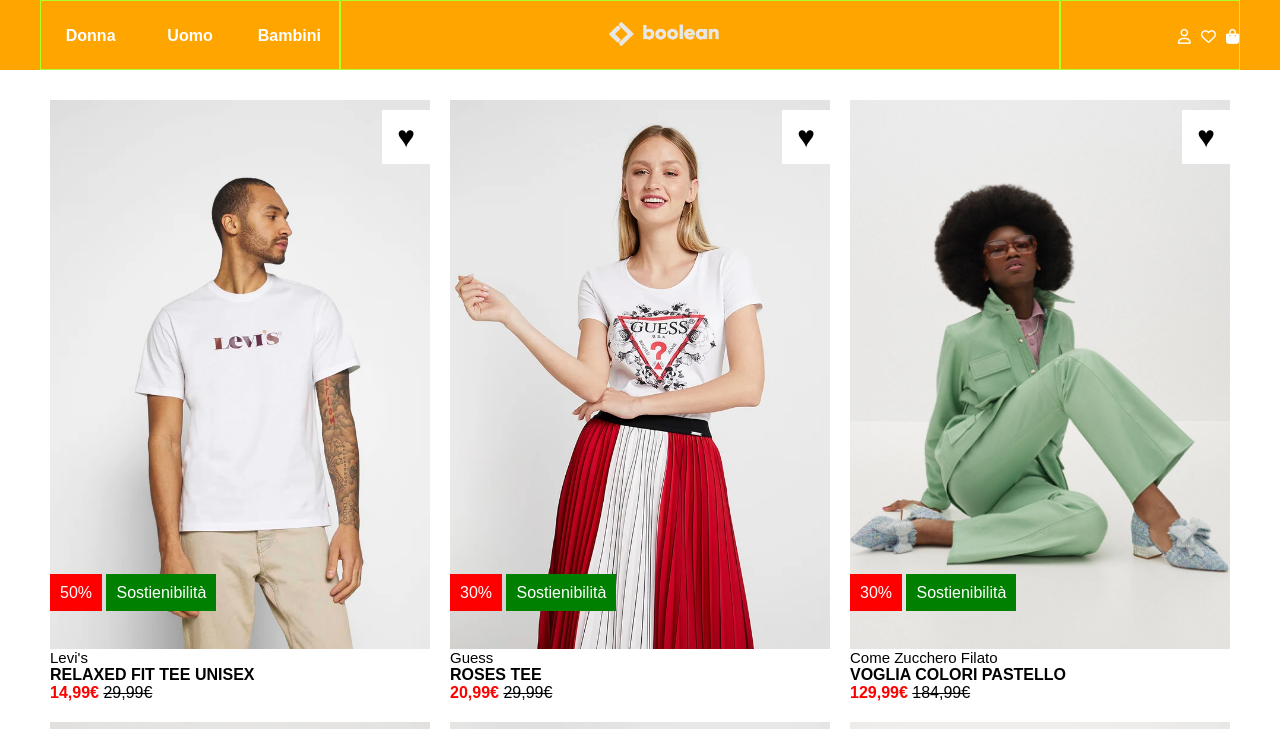
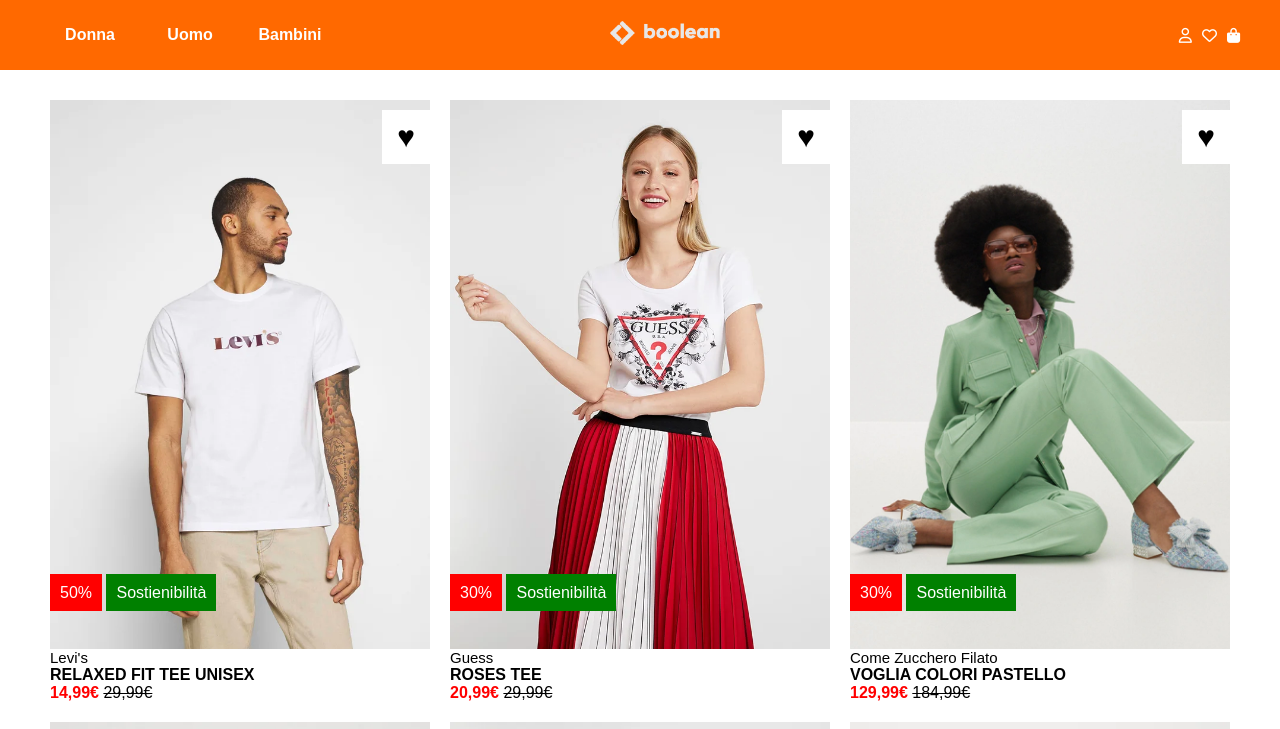
Before and after one commit to AndyDAntuono/html-css-boolando, a plain HTML site: page index.html in a window 1280 px wide. Shown: the top 729 px of the page. Drawn offline with Linux system fonts and the light colour scheme.

Commit message:
[LAST COMMIT] updated header section

```diff
--- a/css/style.css
+++ b/css/style.css
@@ -9,7 +9,7 @@
 }
 
 header {
-	background-color: orange;
+	background-color: rgba(255,105,0,255);
 	color: white;
 }
 
@@ -37,13 +37,11 @@
 
 .col-15 {
 	width: 15%;
-	border: 1px solid greenyellow;
 	height: 70px;
 }
 
 .col-25 {
 	width: 25%;
-	border: 1px solid greenyellow;
 	height: 70px;
 }
 
@@ -58,7 +56,6 @@
 
 .col-60 {
 	width: 60%;
-	border: 1px solid greenyellow;
 	height: 70px;
 }
 
```
